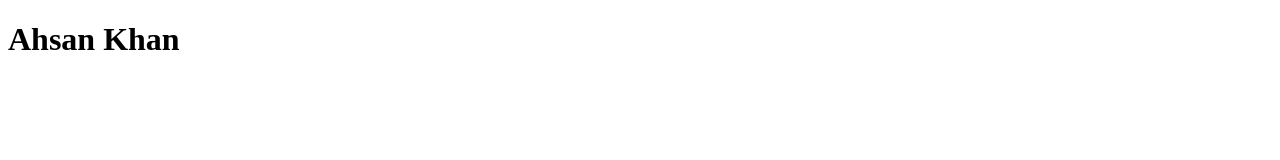
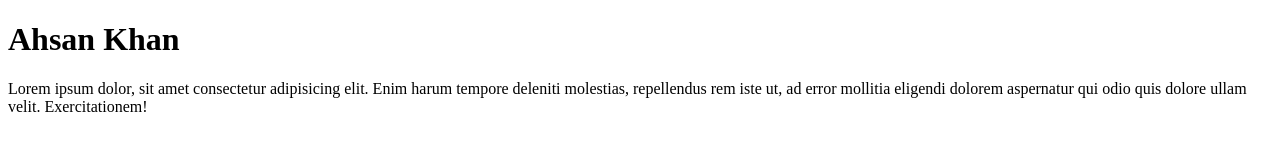
Before and after one commit to A-Khan27/first-project, a plain HTML site: page index.html in a window 1280 px wide. Drawn offline with Linux system fonts and the light colour scheme.

Commit message:
ptag-added

```diff
--- a/index.html
+++ b/index.html
@@ -7,6 +7,6 @@
     <title>Document</title>
 </head>
 <body><h1>Ahsan Khan</h1>
-
+    <p>Lorem ipsum dolor, sit amet consectetur adipisicing elit. Enim harum tempore deleniti molestias, repellendus rem iste ut, ad error mollitia eligendi dolorem aspernatur qui odio quis dolore ullam velit. Exercitationem!</p>
 </body>
 </html>
```
